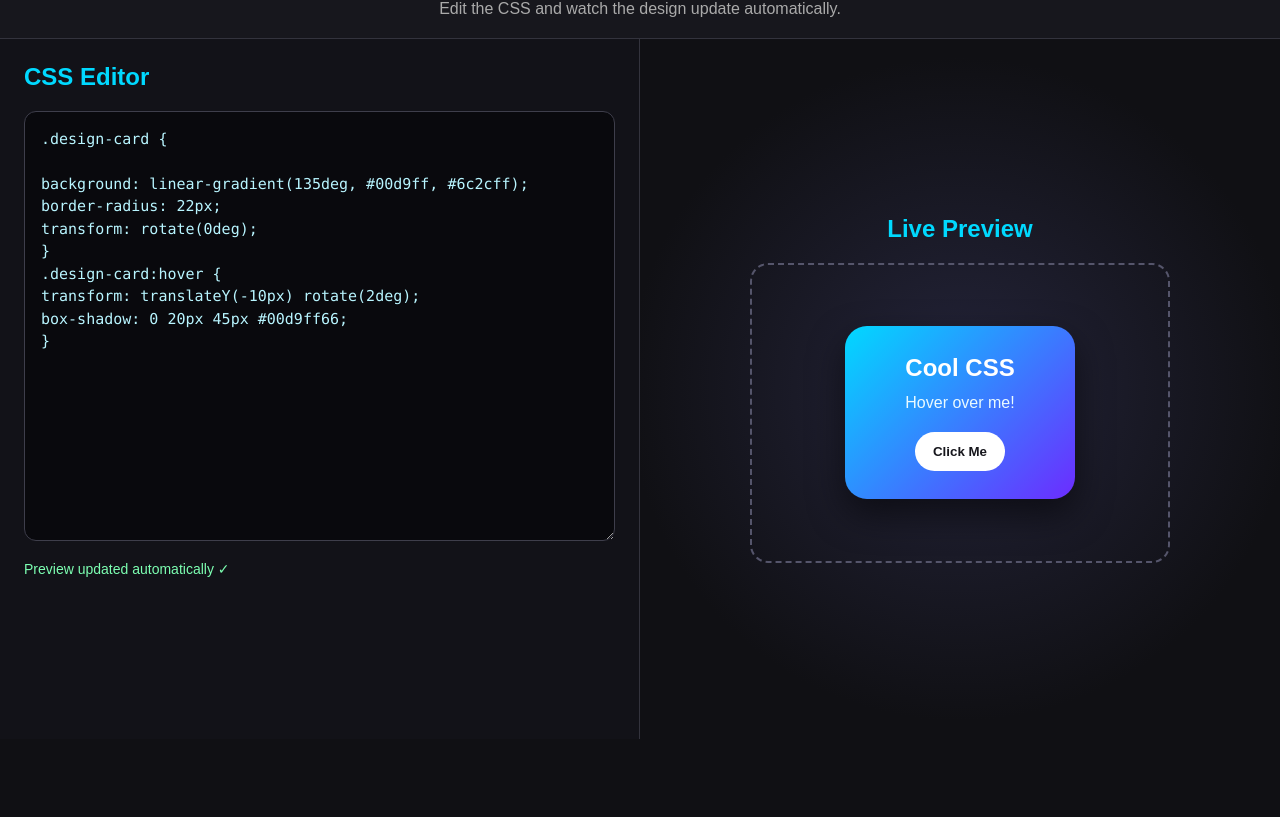
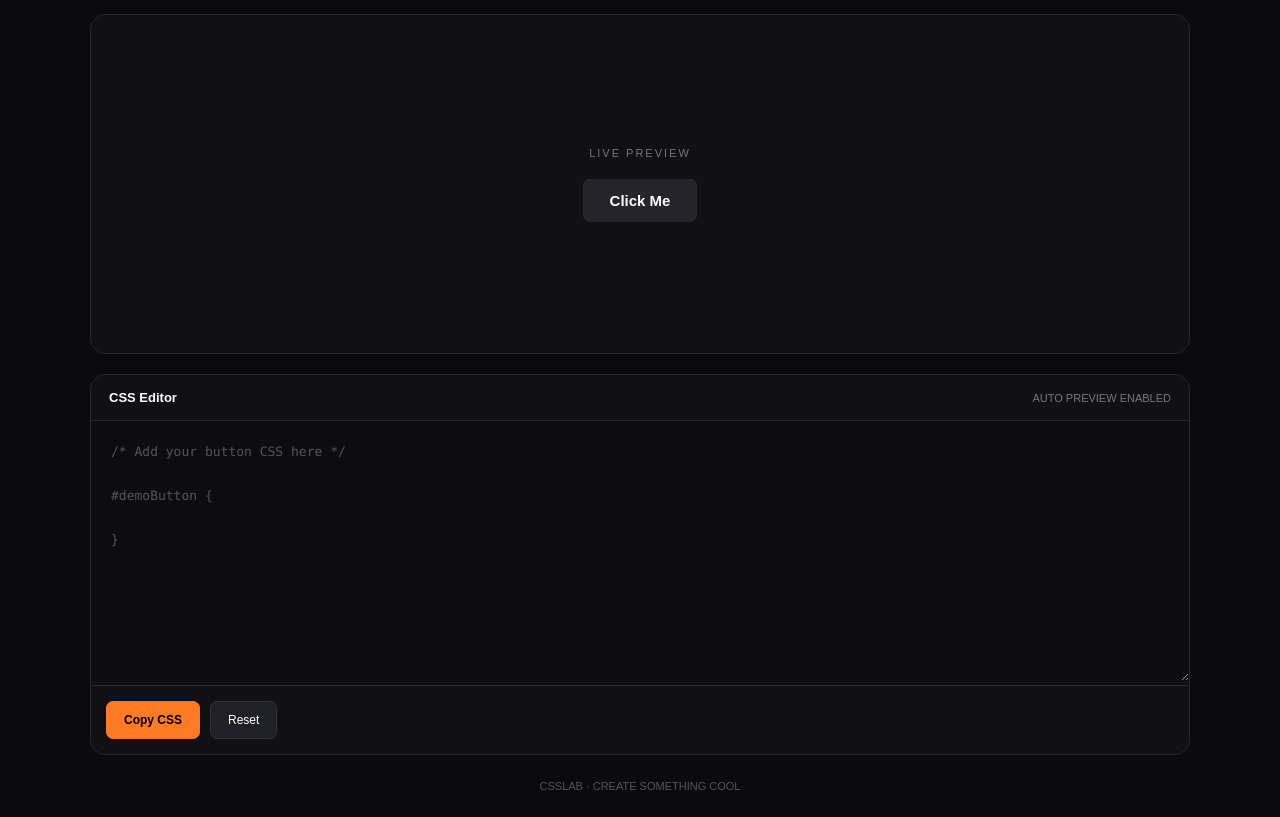
Before and after one commit to Meld-Code/YouTube-Coding-Videos, a plain HTML site: page index.html in a window 1280 px wide. Shown: the part 60-877 px from the top of the page. Before the commit the page ends 800 px from the top, so only its background shows below. Drawn offline with Linux system fonts and the light colour scheme.

Commit message:
Update index.html

```diff
--- a/index.html
+++ b/index.html
@@ -1,210 +1,265 @@
+
 <!DOCTYPE html>
 <html lang="en">
 <head>
-  <meta charset="UTF-8" />
-  <meta name="viewport" content="width=device-width, initial-scale=1.0" />
-  <title>Live CSS Design Viewer</title>
+<meta charset="UTF-8">
+<meta name="viewport" content="width=device-width, initial-scale=1.0">
+<title>CSS Button Sandbox</title>
+
 <style>
 * {
+    margin: 0;
+    padding: 0;
     box-sizing: border-box;
 }
 
 body {
-      margin: 0;
+    background: #0b0b0e;
+    color: white;
+    font-family: Arial, sans-serif;
     min-height: 100vh;
-      font-family: Arial, sans-serif;
-      background: #101014;
-      color: white;
+    padding: 25px;
 }
 
 header {
-      padding: 20px;
-      text-align: center;
-      background: #17171d;
-      border-bottom: 1px solid #33333d;
+    display: flex;
+    justify-content: space-between;
+    align-items: center;
+    margin-bottom: 25px;
 }
 
-    header h1 {
-      margin: 0;
-      color: #00d9ff;
-      font-size: 28px;
+.logo {
+    font-size: 21px;
+    font-weight: 800;
 }
 
-    header p {
-      margin: 8px 0 0;
-      color: #aaa;
+.logo span {
+    color: #ff7a24;
 }
 
-    .app {
-      display: grid;
-      grid-template-columns: 1fr 1fr;
-      min-height: calc(100vh - 100px);
+.tag {
+    color: #888;
+    font-size: 12px;
 }
 
-    .editor-section,
-    .preview-section {
-      padding: 24px;
+.container {
+    max-width: 1100px;
+    margin: auto;
 }
 
-    .editor-section {
-      background: #121218;
-      border-right: 1px solid #33333d;
+.preview {
+    height: 340px;
+    background: #111115;
+    border: 1px solid #26262d;
+    border-radius: 15px;
+    display: flex;
+    justify-content: center;
+    align-items: center;
+    flex-direction: column;
+    gap: 20px;
+    margin-bottom: 20px;
 }
 
-    .preview-section {
-      display: flex;
-      flex-direction: column;
-      align-items: center;
-      justify-content: center;
-      background: radial-gradient(circle, #24243a, #101014 70%);
+.preview-label {
+    color: #777;
+    font-size: 11px;
+    letter-spacing: 2px;
+    text-transform: uppercase;
 }
 
-    h2 {
-      margin-top: 0;
-      color: #00d9ff;
+#demoButton {
+    cursor: pointer;
+    border: none;
+    background: #25252b;
+    color: white;
+    padding: 13px 27px;
+    border-radius: 7px;
+    font-size: 15px;
+    font-weight: 600;
+}
+
+.editor {
+    background: #111115;
+    border: 1px solid #26262d;
+    border-radius: 15px;
+    overflow: hidden;
+}
+
+.editor-header {
+    padding: 15px 18px;
+    display: flex;
+    justify-content: space-between;
+    align-items: center;
+    border-bottom: 1px solid #26262d;
+}
+
+.editor-header span {
+    font-size: 13px;
+    font-weight: bold;
+}
+
+.editor-header small {
+    color: #777;
+    font-size: 11px;
 }
 
 textarea {
     width: 100%;
-      height: 430px;
+    height: 260px;
     resize: vertical;
-      padding: 16px;
-      border: 1px solid #3e3e4b;
-      border-radius: 12px;
+    background: #0d0d11;
+    color: #a9e6bb;
+    border: none;
     outline: none;
-      background: #09090d;
-      color: #b8f5ff;
+    padding: 20px;
     font-family: Consolas, monospace;
-      font-size: 15px;
-      line-height: 1.5;
+    font-size: 13px;
+    line-height: 1.7;
+    tab-size: 4;
 }
 
-    textarea:focus {
-      border-color: #00d9ff;
-      box-shadow: 0 0 15px #00d9ff44;
+textarea::placeholder {
+    color: #555;
 }
 
-    .preview-box {
-      width: min(420px, 90%);
-      min-height: 300px;
+.actions {
     display: flex;
-      align-items: center;
-      justify-content: center;
-      padding: 30px;
-      border: 2px dashed #55556b;
-      border-radius: 18px;
+    gap: 10px;
+    padding: 15px;
+    border-top: 1px solid #26262d;
 }
 
-    .design-card {
-      width: 230px;
-      padding: 28px 20px;
-      text-align: center;
-      border-radius: 22px;
-      background: linear-gradient(135deg, #00d9ff, #6c2cff);
-      box-shadow: 0 15px 35px #0008;
-      transition: 0.3s ease;
+.action-btn {
+    padding: 11px 17px;
+    border-radius: 7px;
+    border: 1px solid #33333b;
+    background: #202027;
+    color: white;
+    cursor: pointer;
+    font-size: 12px;
 }
 
-    .design-card:hover {
-      transform: translateY(-10px) rotate(2deg);
-      box-shadow: 0 20px 45px #00d9ff66;
+.action-btn.primary {
+    background: #ff7a24;
+    border-color: #ff7a24;
+    color: black;
+    font-weight: bold;
 }
 
-    .design-card h3 {
-      margin: 0 0 12px;
-      font-size: 24px;
+.action-btn:hover {
+    filter: brightness(1.2);
 }
 
-    .design-card p {
-      margin: 0 0 20px;
-      color: #e9faff;
+footer {
+    text-align: center;
+    color: #555;
+    font-size: 11px;
+    margin-top: 25px;
 }
 
-    .design-card button {
-      padding: 12px 18px;
-      border: none;
-      border-radius: 999px;
-      background: white;
-      color: #17171d;
-      font-weight: bold;
-      cursor: pointer;
-      transition: 0.3s ease;
+@media(max-width: 600px) {
+    body {
+        padding: 12px;
     }
 
-    .design-card button:hover {
-      transform: scale(1.1);
-      background: #111;
-      color: white;
+    .preview {
+        height: 280px;
     }
 
-    .status {
-      margin-top: 16px;
-      color: #7dffb2;
-      font-size: 14px;
-    }
-
-    @media (max-width: 800px) {
-      .app {
-        grid-template-columns: 1fr;
-      }
-
-      .editor-section {
-        border-right: none;
-        border-bottom: 1px solid #33333d;
+    textarea {
+        height: 220px;
     }
 }
 </style>
 </head>
+
 <body>
+
+<div class="container">
+
 <header>
-    <h1>Live CSS Design Viewer</h1>
-    <p>Edit the CSS and watch the design update automatically.</p>
+    <div class="logo">CSS<span>LAB</span></div>
+    <div class="tag">BUTTON SANDBOX v1.0</div>
 </header>
-  <main class="app">
-    <section class="editor-section">
-      <h2>CSS Editor</h2>
-  <textarea id="cssEditor">.design-card {
 
-background: linear-gradient(135deg, #00d9ff, #6c2cff);
-border-radius: 22px;
-transform: rotate(0deg);
-}
-.design-card:hover {
-transform: translateY(-10px) rotate(2deg);
-box-shadow: 0 20px 45px #00d9ff66;
-}</textarea>
-  <div class="status" id="status">
-    Preview updates automatically
+<div class="preview">
+
+    <div class="preview-label">Live Preview</div>
+
+    <button id="demoButton">
+        Click Me
+    </button>
+
 </div>
-</section>
 
-<section class="preview-section">
-  <h2>Live Preview</h2>
+<div class="editor">
 
-  <div class="preview-box">
-    <div class="design-card">
-      <h3>Cool CSS</h3>
-      <p>Hover over me!</p>
-      <button>Click Me</button>
+    <div class="editor-header">
+        <span>CSS Editor</span>
+        <small>AUTO PREVIEW ENABLED</small>
     </div>
+
+    <textarea
+        id="cssEditor"
+        spellcheck="false"
+        placeholder="/* Add your button CSS here */
+
+#demoButton {
+
+}"></textarea>
+
+    <div class="actions">
+
+        <button class="action-btn primary"
+            onclick="copyCSS()">
+            Copy CSS
+        </button>
+
+        <button class="action-btn"
+            onclick="resetCSS()">
+            Reset
+        </button>
+
     </div>
-</section>
 
-  </main>
-  <style id="liveStyles"></style>
+</div>
+
+<footer>
+    CSSLAB · CREATE SOMETHING COOL
+</footer>
+
+</div>
+
+<style id="customCSS"></style>
+
 <script>
-    const cssEditor = document.getElementById("cssEditor");
-    const liveStyles = document.getElementById("liveStyles");
-    const status = document.getElementById("status");
+
+const editor = document.getElementById("cssEditor");
+const customCSS = document.getElementById("customCSS");
 
 function updatePreview() {
-      liveStyles.textContent = cssEditor.value;
-      status.textContent = "Preview updated automatically ✓";
+    customCSS.textContent = editor.value;
 }
 
-    cssEditor.addEventListener("input", updatePreview);
+editor.addEventListener("input", updatePreview);
 
+async function copyCSS() {
+    try {
+        await navigator.clipboard.writeText(editor.value);
+        alert("CSS copied!");
+    } catch {
+        editor.select();
+        document.execCommand("copy");
+        alert("CSS copied!");
+    }
+}
+
+function resetCSS() {
+    editor.value = "";
     updatePreview();
+}
+
 </script>
+
 </body>
 </html>
```
Lines whose indentation alone changed are shown as unchanged.
